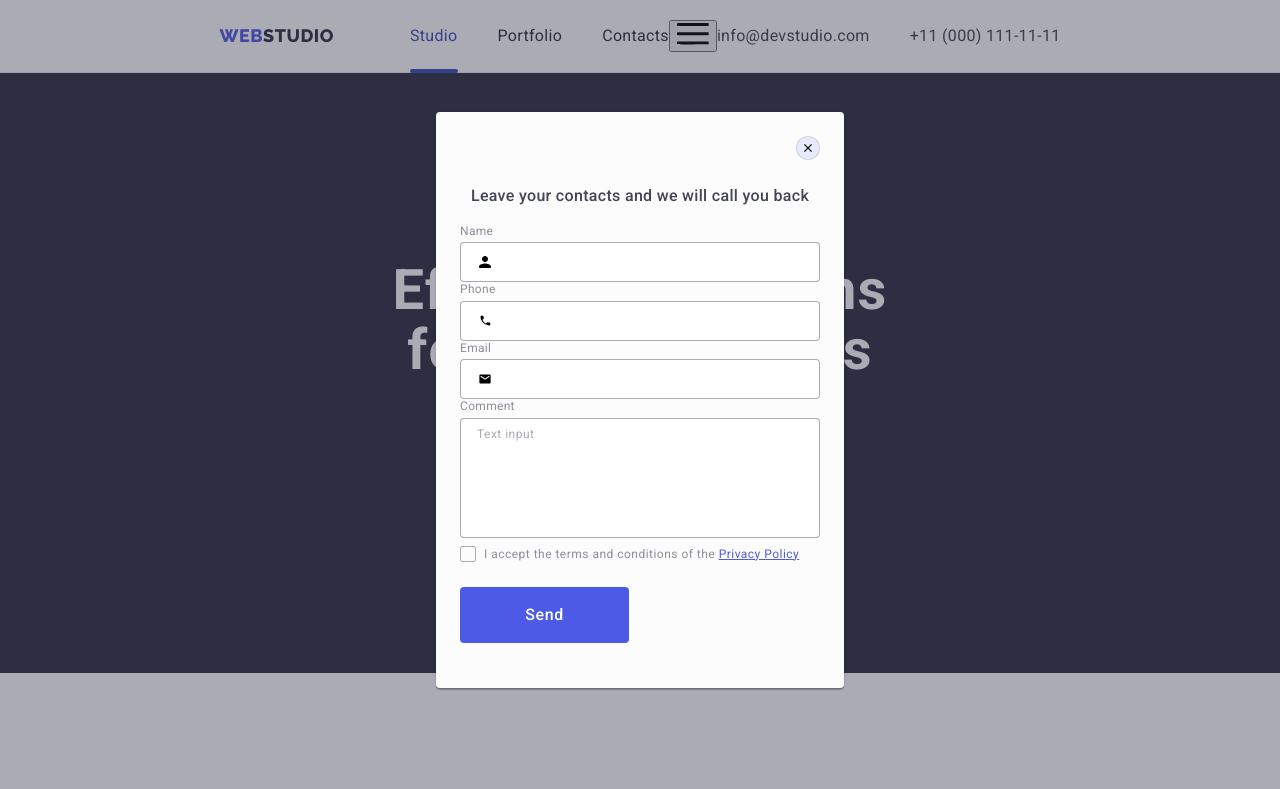
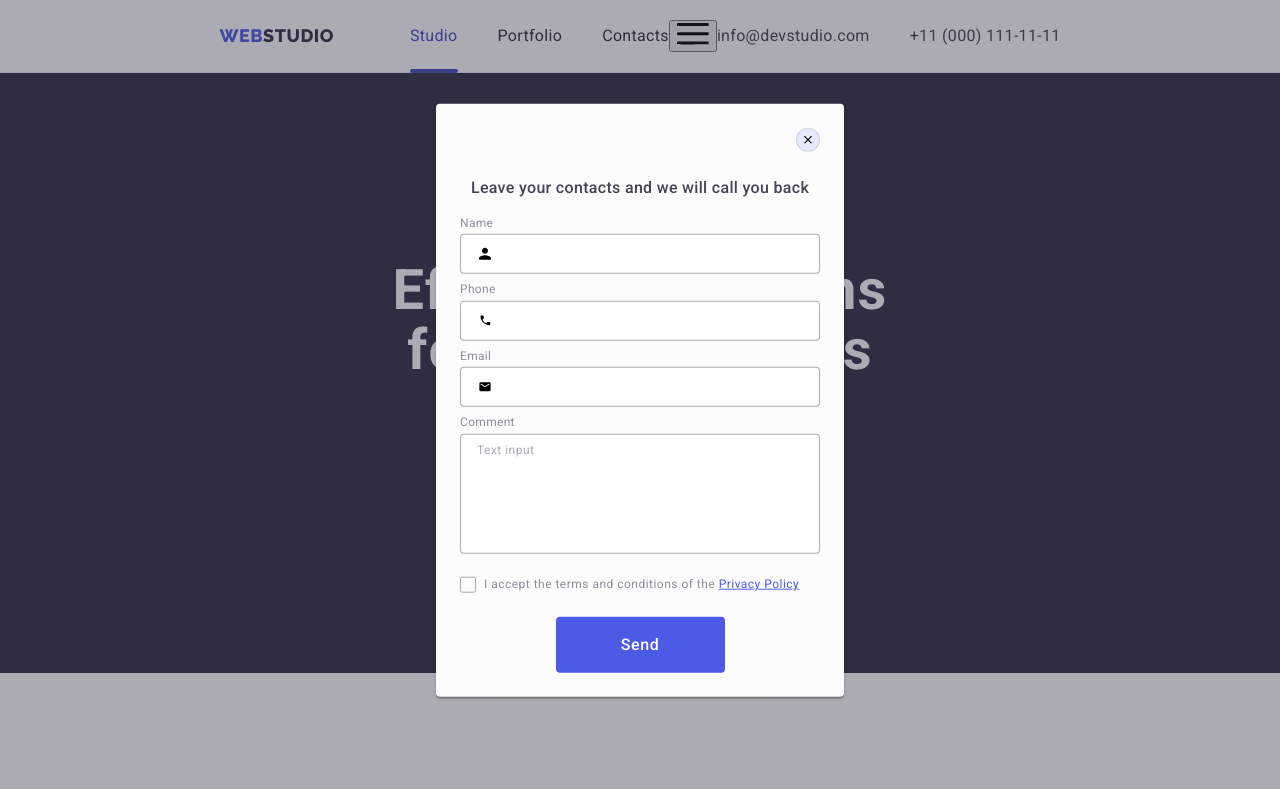
Before and after one commit to ValeriaLes/goit-markup-hw-07, a plain HTML site: page index.html in a window 1280 px wide. Both pictures are taken after a click on the button "Order Service". Shown: the top 789 px of the page. Drawn offline with nearby package versions, Linux system fonts and the light colour scheme.

Commit message:
modal-form

```diff
--- a/css/styles.css
+++ b/css/styles.css
@@ -754,10 +754,9 @@ img {
   position: absolute;
   top: 50%;
   left: 50%;
-
-  width: 408px;
-  min-height: 576px;
-  padding: 72px 24px 24px 24px;
+  width: 392px;
+  padding: 72px 16px 24px 16px;
+  min-height: 584px;
 
   transform: translate(-50%, -50%);
   background-color: #fcfcfc;
@@ -765,6 +764,12 @@ img {
     0px 2px 1px rgba(0, 0, 0, 0.2);
   border-radius: 4px;
   transition: transform 250ms cubic-bezier(0.4, 0, 0.2, 1);
+}
+@media screen and (min-width: 768px) {
+  .modal {
+    width: 408px;
+    padding: 72px 24px 24px 24px;
+  }
 }
 
 .modal-close-btn {
@@ -842,13 +847,10 @@ img {
   fill: var(--primary-brand);
 }
 
-.modal-label {
-  margin-bottom: 8px;
-}
-
 .modal-input-wrapper {
   display: block;
   position: relative;
+  margin-bottom: 8px;
 }
 
 .modal-input-icon {
@@ -862,6 +864,7 @@ img {
   width: 100%;
   height: 120px;
   padding: 8px 16px;
+  margin-bottom: 16px;
   resize: none;
   border: 1px solid rgba(46, 47, 66, 0.4);
   border-radius: 4px;
@@ -886,7 +889,7 @@ img {
   display: flex;
   align-items: center;
   font-size: 12px;
-  line-height: 1, 2;
+  line-height: 1.2;
   letter-spacing: 0.04em;
   color: var(--fill-color-icon);
   margin-bottom: 24px;
@@ -918,9 +921,11 @@ img {
 }
 
 .modal-btn-submit {
+  display: block;
   padding: 16px 32px;
   border-radius: 4px;
   min-width: 169px;
+  margin: 0 auto;
   height: 56px;
   border: none;
   align-self: center;
@@ -996,10 +1001,3 @@ img {
 .subscribe-input-wrapper {
   position: relative;
 }
-
-/* .btn-wrapper {
-  display: flex;
-  justify-content: center;
-  align-items: center;
-  gap: 16px;
-} */
```
